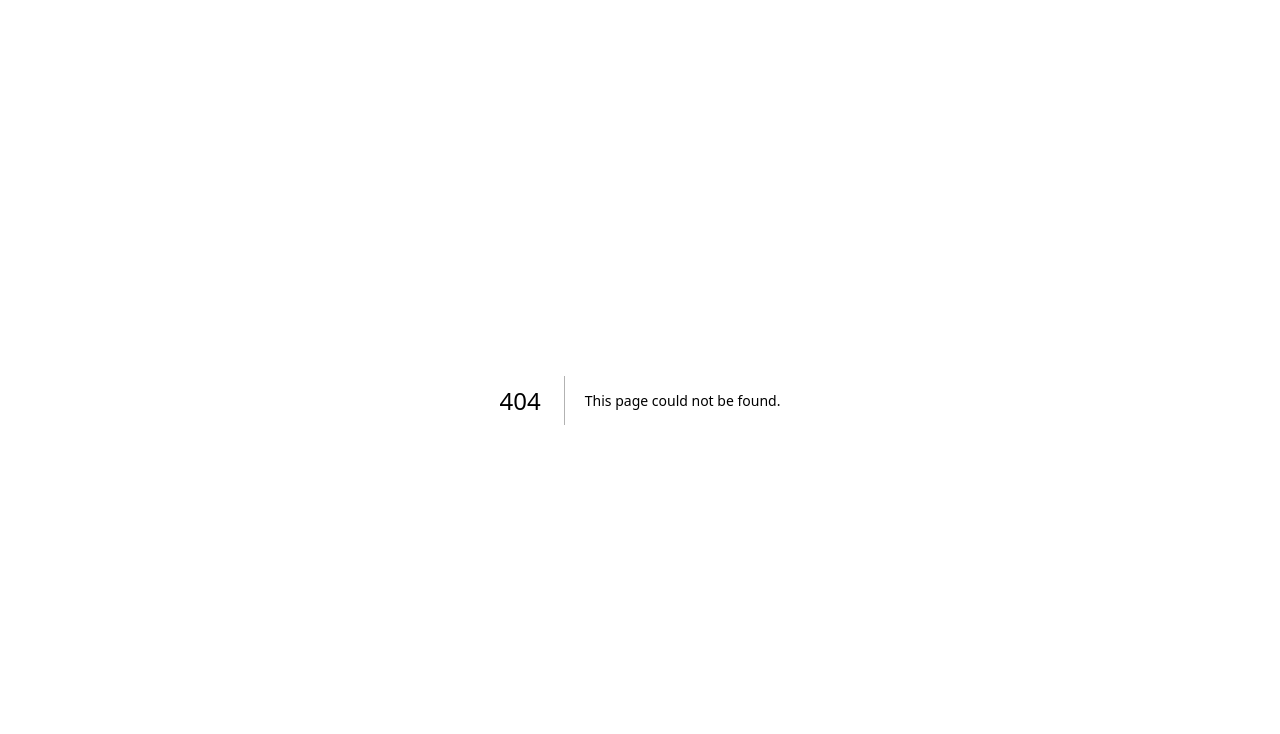
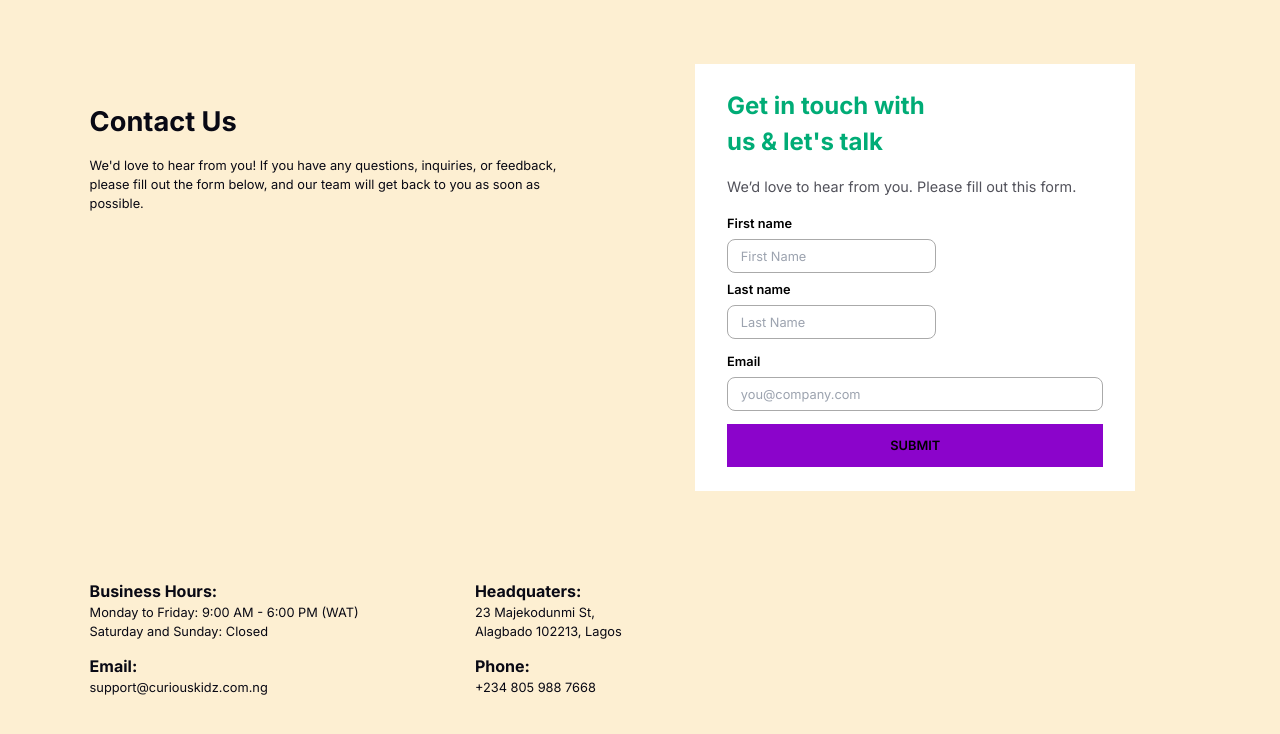
Before and after one commit to DevEmmy/Creos-Prospective, a Next.js app: page /contact in a window 1280 px wide. Before the commit this address had no page. Shown: the top 734 px of the page. Built offline with nearby package versions, Linux system fonts and the light colour scheme.

Commit message:
made some changes

```diff
--- /dev/null
+++ b/src/Components/Contact.jsx
@@ -0,0 +1,198 @@
+import React, { useState, useEffect } from "react";
+
+const Contact = () => {
+  const EMAIL_REGEX = /^(\w+)([\.\-]?\w+)*\@(\w+)([\.\-]?\w+)*(\.[a-z|A-Z]+)$/;
+  const [changing, setChanging] = useState(false);
+  const [emailError, setEmailError] = useState(false);
+  const [valid, setValid] = useState(false);
+  const [exceedChar, setExceedChar] = useState("");
+  const [userDetails, setUserDetails] = useState({
+    firstName: "",
+    lastName: "",
+    email: "",
+    message: "",
+  });
+
+  useEffect(() => {
+    if (
+      userDetails["firstName"].trim().length > 0 &&
+      !emailError &&
+      userDetails["lastName"].trim().length > 0 &&
+      userDetails["mesage"].trim().length > 0
+    ) {
+      setValid(true);
+    } else {
+      setValid(false);
+    }
+    if (
+      EMAIL_REGEX.test(userDetails["email"]) ||
+      userDetails["email"].trim().length === 0
+    ) {
+      setEmailError(false);
+    } else if (
+      !EMAIL_REGEX.test(userDetails["email"]) &&
+      userDetails["email"].trim().length > 0
+    ) {
+      setEmailError(true);
+    }
+  }, [changing]);
+
+  const acceptLettersOnly = (name, value, max) => {
+    var alphabets = /^[A-Z|a-z| |@#$%^&-]+$/;
+    if ((alphabets.test(value) && value.length <= max) || value.length === 0) {
+      setUserDetails({ ...userDetails, [name]: value });
+      setChanging(!changing);
+      setExceedChar("");
+    } else if (value.length > max) {
+      setExceedChar(name);
+    }
+  };
+
+  const handleChange = (e) => {
+    var name = e.target.name;
+    var value = e.target.value;
+    if (name === "firstName" || name === "lastName") {
+      acceptLettersOnly(name, value, 50);
+    } else if (name === "message") {
+      acceptLettersOnly(name, value, 150);
+    } else {
+      setUserDetails({ ...userDetails, [name]: value });
+      setChanging(!changing);
+    }
+  };
+
+  const handleSubmit = (e) => {
+    e.preventDefault();
+    if (valid) {
+      console.log("submitted");
+      console.log(userDetails);
+      setUserDetails({
+        firstName: "",
+        lastName: "",
+        email: "",
+        message: "",
+      });
+
+      // ENDPOINT FOR SUBMITTING USER MESSAGE
+    }
+  };
+
+  return (
+    <>
+      <div className="flexss px-[7%] py-[4em] bg-primary6 h-screen">
+        <div className="flex flex-col justify-between items-start h-full w-1/2 py-[3em] text-primary3 text-[0.8rem]">
+          <div className="w-full cflexss gap-[1em]">
+            <h1 className="font-[700] text-[1.7rem]">Contact Us</h1>
+            <p className="w-[90%]">
+              We'd love to hear from you! If you have any questions, inquiries,
+              or feedback, please fill out the form below, and our team will get
+              back to you as soon as possible.
+            </p>
+          </div>
+
+          <div className="w-full cflexss gap-[1em]">
+            <div className="w-full flexbm flex-wrap">
+              <div className="cfledxdmm gap-[0.5em] w-[70%]">
+                <p className="font-[700] text-[1rem]">Business Hours:</p>
+                <p>Monday to Friday: 9:00 AM - 6:00 PM (WAT)</p>
+                <p>Saturday and Sunday: Closed</p>
+              </div>
+
+              <div className="cfledxdmm gap-[0.5em] w-[30%]">
+                <p className="font-[700] text-[1rem]">Headquaters:</p>
+                <p>23 Majekodunmi St,</p>
+                <p>Alagbado 102213, Lagos</p>
+              </div>
+            </div>
+
+            <div className="w-full flexbm flex-wrap">
+              <div className="cfledxdmm gap-[0.5em] w-[70%]">
+                <p className="font-[700] text-[1rem]">Email:</p>
+                <p>support@curiouskidz.com.ng</p>
+              </div>
+
+              <div className="cfledxdmm gap-[0.5em] w-[30%]">
+                <p className="font-[700] text-[1rem]">Phone:</p>
+                <p>+234 805 988 7668</p>
+              </div>
+            </div>
+          </div>
+        </div>
+
+        <div className="flexms h-[100%] w-1/2 px-[5%]">
+          <div className="cflexss gap-[1em] w-[100%] p-[1.5em] px-[2em] bg-primary2">
+            <h1 className="text-primary1 font-[700] text-[1.5rem] w-[60%]">
+              Get in touch with us & let's talk
+            </h1>
+            <p className="text-primary4 font-[400] text-[0.9rem]">
+              We’d love to hear from you. Please fill out this form.
+            </p>
+            <form
+              className="cflexss w-full gap-[1em] font-[600] text-[0.8rem]"
+              onSubmit={handleSubmit}
+            >
+              <div className="flexbm flex-wrap  gap-[0.5em] w-full">
+                <div className="cflexss gap-[0.5em]">
+                  <p>First name</p>
+                  <div className="inputCont2">
+                    <input
+                      className="input"
+                      type="text"
+                      name="firstName"
+                      placeholder="First Name"
+                      value={userDetails["firstName"]}
+                      onChange={handleChange}
+                    />
+                  </div>
+                  {exceedChar === "firstName" && (
+                    <p className="err">*can't exceed 50 characters</p>
+                  )}
+                </div>
+                <div className="cflexss gap-[0.5em]">
+                  <p>Last name</p>
+                  <div className="inputCont2">
+                    <input
+                      className="input"
+                      type="text"
+                      name="lastName"
+                      placeholder="Last Name"
+                      value={userDetails["lastName"]}
+                      onChange={handleChange}
+                    />
+                  </div>
+                  {exceedChar === "lastName" && (
+                    <p className="err">*can't exceed 50 characters</p>
+                  )}
+                </div>
+              </div>
+              <div className="cflexss gap-[0.5em] w-full">
+                <p>Email</p>
+                <div className="inputCont2">
+                  <input
+                    className="input"
+                    type="text"
+                    name="email"
+                    placeholder="you@company.com"
+                    value={userDetails["email"]}
+                    onChange={handleChange}
+                  />
+                </div>
+                {emailError && (
+                  <p className="err">* Fill in a valid email address</p>
+                )}
+              </div>
+              <button
+                type="submit"
+                className="w-full py-3 px-5 bg-[#8B04CB] font-semibold cursor-pointer"
+              >
+                SUBMIT
+              </button>
+            </form>
+          </div>
+        </div>
+      </div>
+    </>
+  );
+};
+
+export default Contact;
--- a/src/Components/LandingPage.jsx
+++ b/src/Components/LandingPage.jsx
@@ -12,6 +12,9 @@ const LandingPage = () => {
         <Link href="/signin">
           <li className="underline cursor-pointer p-[1em]"> Login Page </li>
         </Link>
+        <Link href="/contact">
+          <li className="underline cursor-pointer p-[1em]"> Contact Page </li>
+        </Link>
       </ul>
     </>
   );
--- a/src/Components/SignIn.jsx
+++ b/src/Components/SignIn.jsx
@@ -105,7 +105,7 @@ const SignIn = () => {
               Sign in to continue your learning journey and explore a world of
               endless possibilities.
             </p>
-            <form className="cflexss gap-[1em] w-full">
+            <form className="cflexss gap-[1em] w-full" onSubmit={handleSubmit}>
               <div className="sect">
                 <p>Email address</p>
                 <div className="inputCont">
@@ -168,7 +168,6 @@ const SignIn = () => {
               <button
                 type="submit"
                 className="flexmm gap-[0.5em] rounded-[2em] bg-primary1 px-[2.5em] py-[1em] text-white text-[0.8em] font-[600]"
-                onClick={handleSubmit}
               >
                 <p>Sign In</p>
                 <ArrowRightOutline size="12px" />
--- a/src/Components/SignUp.jsx
+++ b/src/Components/SignUp.jsx
@@ -192,7 +192,7 @@ const SignUp = () => {
               of discovery and learning! Sign up today to unlock a world of
               educational adventures for your child.
             </p>
-            <form className="cflexss gap-[1em] w-full">
+            <form className="cflexss gap-[1em] w-full" onSubmit={handleSubmit}>
               <div className="sect">
                 <p>Full name</p>
                 <div className="inputCont">
@@ -317,7 +317,6 @@ const SignUp = () => {
               <button
                 type="submit"
                 className="flexmm gap-[0.5em] rounded-[2em] bg-primary1 px-[2.5em] py-[1em] text-white text-[0.8em] font-[600]"
-                onClick={handleSubmit}
               >
                 <p>Create account</p>
                 <ArrowRightOutline size="12px" />
--- /dev/null
+++ b/src/app/contact/page.js
@@ -0,0 +1,9 @@
+"use client";
+import Contact from "@/Components/Contact";
+export default function Home() {
+  return (
+    <>
+      <Contact />
+    </>
+  );
+}
--- a/src/app/globals.css
+++ b/src/app/globals.css
@@ -9,6 +9,9 @@
 }
 .inputCont {
   @apply flex border border-[1px] border-[#AAA] rounded-[0.5rem] justify-center items-center p-[1em] w-full;
+}
+.inputCont2 {
+  @apply flex border border-[1px] border-[#AAA] rounded-[0.5rem] justify-center items-center p-[0.5em] w-full;
 }
 .input{
   @apply border border-none outline-none font-[400] w-full pl-[0.5em];
--- a/tailwind.config.js
+++ b/tailwind.config.js
@@ -15,6 +15,7 @@ module.exports = {
         primary3: "#090914",
         primary4: "#52525B",
         primary5: "#222",
+        primary6: "#FDEFD2",
         secondary1: {
           100: "#1B4ED2 50%",
           200: "rgba(181, 65, 162, 0.93) 100%",
```
